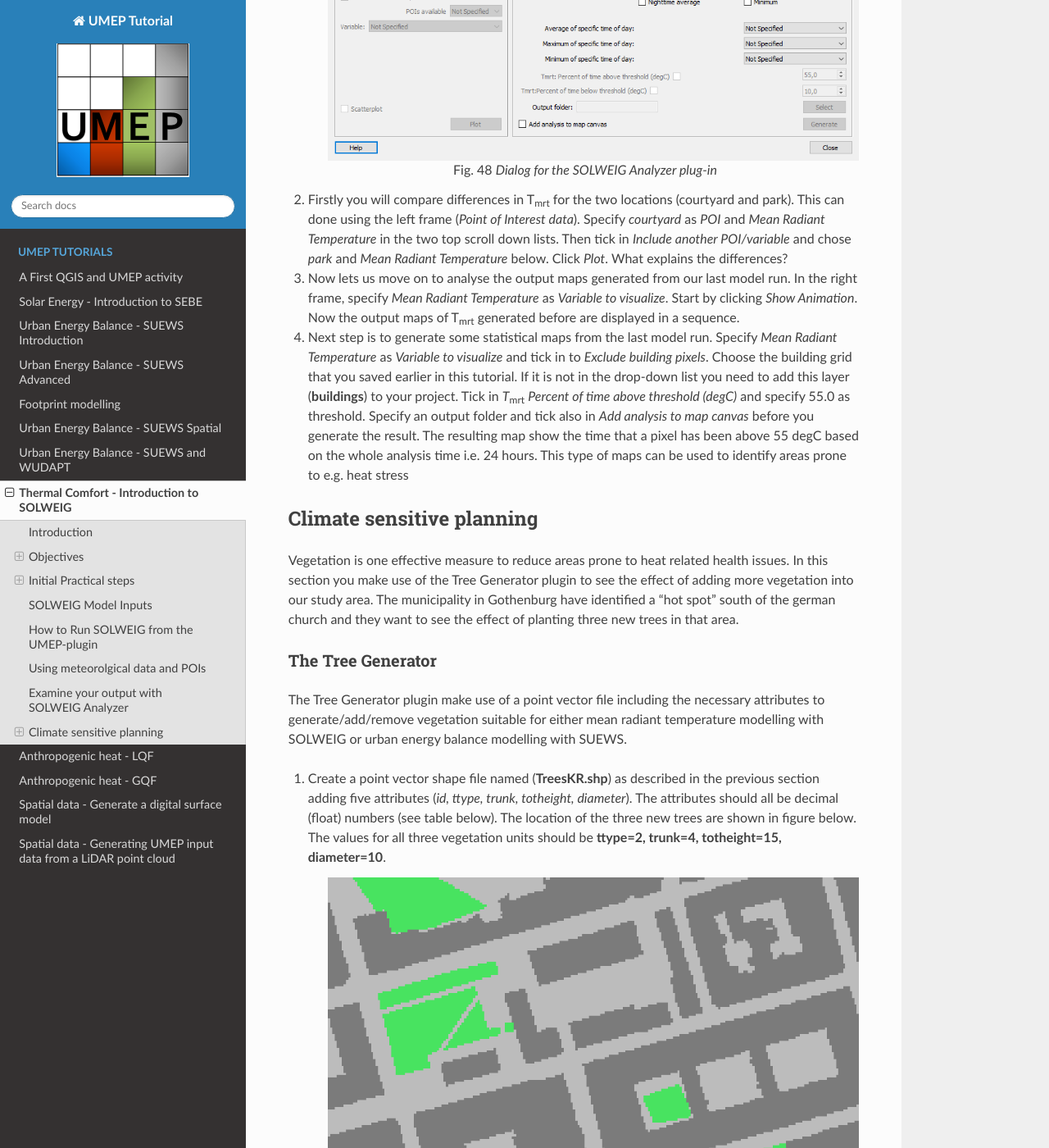
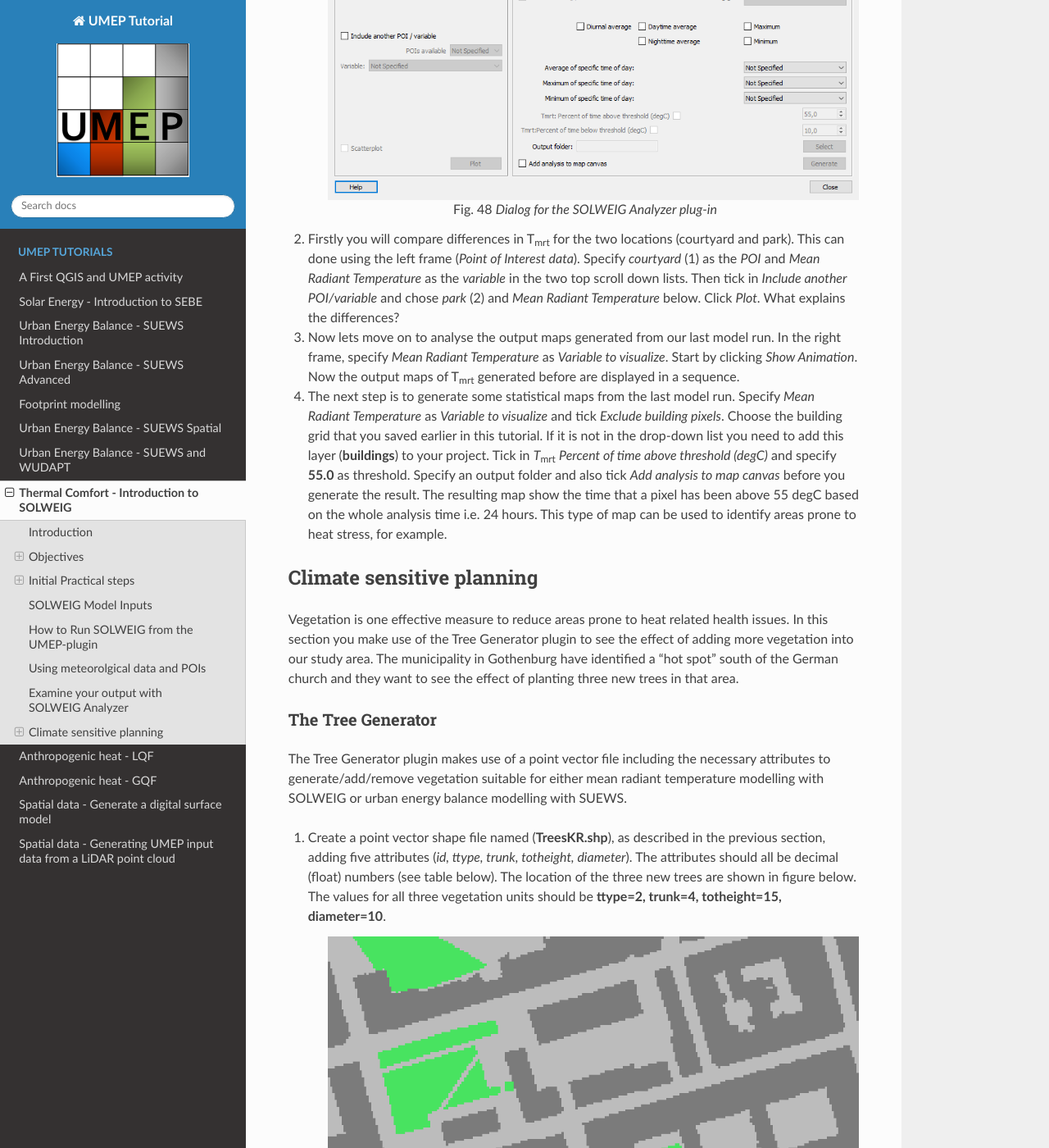
Before and after one commit to Urban-Meteorology-Reading/Tutorials, a Sphinx documentation site: the page built from docs/source/Tutorials/IntroductionToSolweig.rst, in a window 1280 px wide and 1400 px high, scrolled down 8021 px. Shown: the whole window at 82% size. Built offline with Sphinx 7.4.7 and the Read the Docs theme 2.0.0, drawn with Linux system fonts in a browser that asks for light colours; some of the changed text lies outside the part shown.

Commit message:
Spelling, grammar etc

```diff
--- a/docs/source/Tutorials/IntroductionToSolweig.rst
+++ b/docs/source/Tutorials/IntroductionToSolweig.rst
@@ -27,7 +27,7 @@
 urban geometry (DSMs), and geographic information (latitude, longitude
 and elevation). To determine T\ :sub:`mrt`, continuous maps of sky view
 factors are required. Both vegetation and ground cover information can
-be added to increase the accuracy of the model output. Below
+be added to increase the accuracy of the model output. Below,
 a schematic flowchart of SOLWEIG in shown. The `full
 manual <http://umep-docs.readthedocs.io/en/latest/OtherManuals/SOLWEIG.html>`__ provides more
 detail.
@@ -176,15 +176,15 @@
 
 Meterological input data should be in UMEP format. You can use the
 `Meterological Preprocessor <http://umep-docs.readthedocs.io/en/latest/pre-processor/Meteorological%20Data%20MetPreprocessor.html>`__
-to prepare your input data. There is also a possibility to use a single point in time in the plugin.
+to prepare your input data. It is also possible use the plugin for a single point in time.
 
-Requred meteorological data is:
+Required meteorological data is:
 
 #. Air temperature (°C)
 #. Relative humidity (%)
 #. Incoming shortwave radiation (W m\ :sup:`2`)
 
-The model performance will increase if also diffure and direct beam solar radiation is
+The model performance will increase if diffuse and direct beam solar radiation is
 available but the mdoel can also calculate these variables.
 
 
@@ -205,7 +205,7 @@
 
        Dialog for the SOLWEIG model (click on figure for larger image)
 
-#. To be able to run the model some additional spatial datasets needs to
+#. To be able to run the model, some additional spatial datasets needs to
    be created.
 
    -  Close the SOLWEIG plugin and open *UMEP -> Pre-Processor -> Urban
@@ -226,16 +226,16 @@
 
        Settings for the SkyViewFactorCalculator.
 
-   -  When the calculation is done, map will appear in the map canvas.
+   -  When the calculation is done, a map will appear in the map canvas.
       This is the 'total' SVF i.e., including both buildings and
       vegetation. Examine the dataset.
    -  Where are the highest and lowest values found?
-   -  Look in your output folder and find a zip-file containing all the
+   -  If you look in your output folder you will find a zip-file containing all the
       necessary SVF maps needed to run the SOLWEIG-model.
 
-#. Another preprocessing plugin needed is to create the building wall
+#. Another preprocessing plugin is needed to create the building wall
    heights and aspect. Open *UMEP -> Pre-Processor -> Urban geometry ->
-   Wall height and aspect* and use the settings as shown below. QGIS scales loaded rasters by a *cumulative count out* approach (98%). As the height and aspect layers are filled with zeros where no wall are present it might appear as there is no walls identified. Rescale your results to see the wall identified (*Layer Properties > Style*).
+   Wall height and aspect* and use the settings as shown below. QGIS scales loaded rasters by a *cumulative count out* approach (98%). As the height and aspect layers are filled with zeros where no wall are present it might appear as if there is no walls identified. Rescale your results to see the walls identified (*Layer Properties > Style*).
 
     .. figure:: /images/SOLWEIG_wallgeight_solweig.png
        :alt:  None
@@ -259,18 +259,18 @@
 
 #. Examine the output (Average T\ :sub:`mrt` (°C). What is the main
    driver to the spatial variations in T\ :sub:`mrt`?
-#. Add 3D vegetation information by ticking in *Use vegetation scheme
+#. Add 3D vegetation information by ticking *Use vegetation scheme
    (Lindberg, Grimmond 2011)* and add **CDSM_Krbig** as the *Vegetation
-   Canopy DSM*. As no TDSM exists we estimate the it by using 25% of the
-   canopy height. Leave the tranmissivity as 3%. Tick in *Save generated
+   Canopy DSM*. As no TDSM exists we estimate it by using 25% of the
+   canopy height. Leave the tranmissivity as 3%. Tick *Save generated
    Trunk Zone DSM* (a tif file, **TDSM.tif**, will be generated in the
    specified output folder and used in a later section: **Climate
-   sensitive planning**). Also tick in *Save generated building grid* as
-   this will be needed later in this tutorial. Leave the other setting
-   as before (Step 4) except for changing your output directory
-   Otherwise, results from your first run will be overwritten. Run the
+   sensitive planning**). Also tick *Save generated building grid* as
+   this will be needed later in this tutorial. Leave the other settings
+   as before (Step 4) except for changing your output directory,
+   otherwise results from your first run will be overwritten. Run the
    model again and compare the result with your first run.
-#. Add your last spatial dataset, the **land cover** grid by ticking in
+#. Add your last spatial dataset, the **land cover** grid by ticking
    *Use land cover scheme (Lindberg et al. 2016)*. Run and compare the
    result again with the previous runs.
 
@@ -311,13 +311,13 @@
 
    When you are
    finished, save layer edits (box in-between the two marked boxes in
-   Figure 6). Close the editing by pressing Toggle editing (the pencil).
+   Figure 6). Close the editing by pressing *Toggle editing* (the pencil).
 #. Now open the SOLWEIG plugin. Use both the vegetation and land cover
    schemes as before. This time, tick in *Include POI(s)*, select your
    point layer and use the ID attribute as *ID field*.
 #. Tick in *Use continuous meteorological dataset* and choose
    **gbg19970606_2015a.txt** as *Input meteorological file*. Also, tick
-   in to save T\ :sub:`mrt` as *Output maps*. Run the model again.
+   in to save T\ :sub:`mrt` (in the *Output maps* section of the dialogue box). Run the model again.
 
 Examine your output with SOLWEIG Analyzer
 -----------------------------------------
@@ -340,26 +340,26 @@
 
 #. Firstly you will compare differences in T\ :sub:`mrt` for the two
    locations (courtyard and park). This can done using the left frame
-   (*Point of Interest data*). Specify *courtyard* as *POI* and *Mean
-   Radiant Temperature* in the two top scroll down lists. Then tick in
-   *Include another POI/variable* and chose *park* and *Mean Radiant
+   (*Point of Interest data*). Specify *courtyard* (1) as the *POI* and *Mean
+   Radiant Temperature* as the *variable* in the two top scroll down lists. Then tick in
+   *Include another POI/variable* and chose *park* (2) and *Mean Radiant
    Temperature* below. Click *Plot*. What explains the differences?
-#. Now lets us move on to analyse the output maps generated from our
+#. Now lets move on to analyse the output maps generated from our
    last model run. In the right frame, specify *Mean Radiant
    Temperature* as *Variable to visualize*. Start by clicking *Show
    Animation*. Now the output maps of T\ :sub:`mrt` generated before are
    displayed in a sequence.
-#. Next step is to generate some statistical maps from the last model
+#. The next step is to generate some statistical maps from the last model
    run. Specify *Mean Radiant Temperature* as *Variable to visualize*
-   and tick in to *Exclude building pixels*. Choose the building grid
+   and tick *Exclude building pixels*. Choose the building grid
    that you saved earlier in this tutorial. If it is not in the
    drop-down list you need to add this layer (**buildings**) to your
    project. Tick in *T*\ :sub:`mrt` *Percent of time above threshold
-   (degC)* and specify 55.0 as threshold. Specify an output folder and
-   tick also in *Add analysis to map canvas* before you generate the
+   (degC)* and specify **55.0** as threshold. Specify an output folder and also
+   tick *Add analysis to map canvas* before you generate the
    result. The resulting map show the time that a pixel has been above
    55 degC based on the whole analysis time i.e. 24 hours. This type of
-   maps can be used to identify areas prone to e.g. heat stress
+   map can be used to identify areas prone to heat stress, for example.
 
 Climate sensitive planning
 --------------------------
@@ -368,19 +368,19 @@
 related health issues. In this section you make use of the Tree
 Generator plugin to see the effect of adding more vegetation into our
 study area. The municipality in Gothenburg have identified a "hot spot"
-south of the german church and they want to see the effect of planting
+south of the German church and they want to see the effect of planting
 three new trees in that area.
 
 The Tree Generator
 ~~~~~~~~~~~~~~~~~~
 
-The Tree Generator plugin make use of a point vector file including the
+The Tree Generator plugin makes use of a point vector file including the
 necessary attributes to generate/add/remove vegetation suitable for
 either mean radiant temperature modelling with SOLWEIG or urban energy
 balance modelling with SUEWS.
 
-#. Create a point vector shape file named (**TreesKR.shp**) as described
-   in the previous section adding five attributes (*id, ttype, trunk,
+#. Create a point vector shape file named (**TreesKR.shp**), as described
+   in the previous section, adding five attributes (*id, ttype, trunk,
    totheight, diameter*). The attributes should all be decimal (float)
    numbers (see table below). The location of the three new trees are
    shown in figure below. The values for all three vegetation units should
@@ -393,7 +393,7 @@
 
        Location of the three new vegetation units.
 
-#. Add your created trunk zone dsm (TDSM.tif) that was created
+#. Add your created trunk zone dsm (tdsm.tif) that was created
    previously (located in your output directory).
 #. Open the TreeGenerator (UMEP -> PreProcessor -> TreeGenerator) and
    use the settings as shown in figure below.
```
Also changed, not shown: other parts of docs/source/Tutorials/IntroductionToSolweig.rst (+10 -10 lines).
